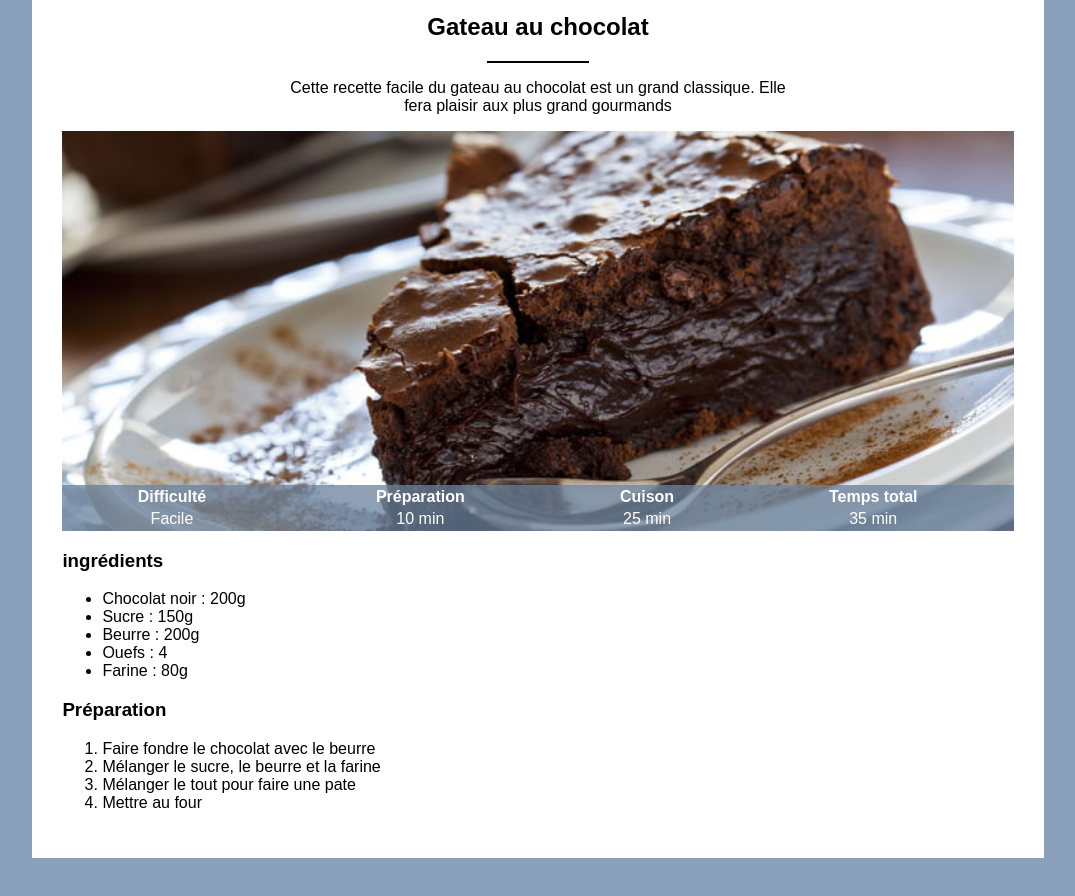
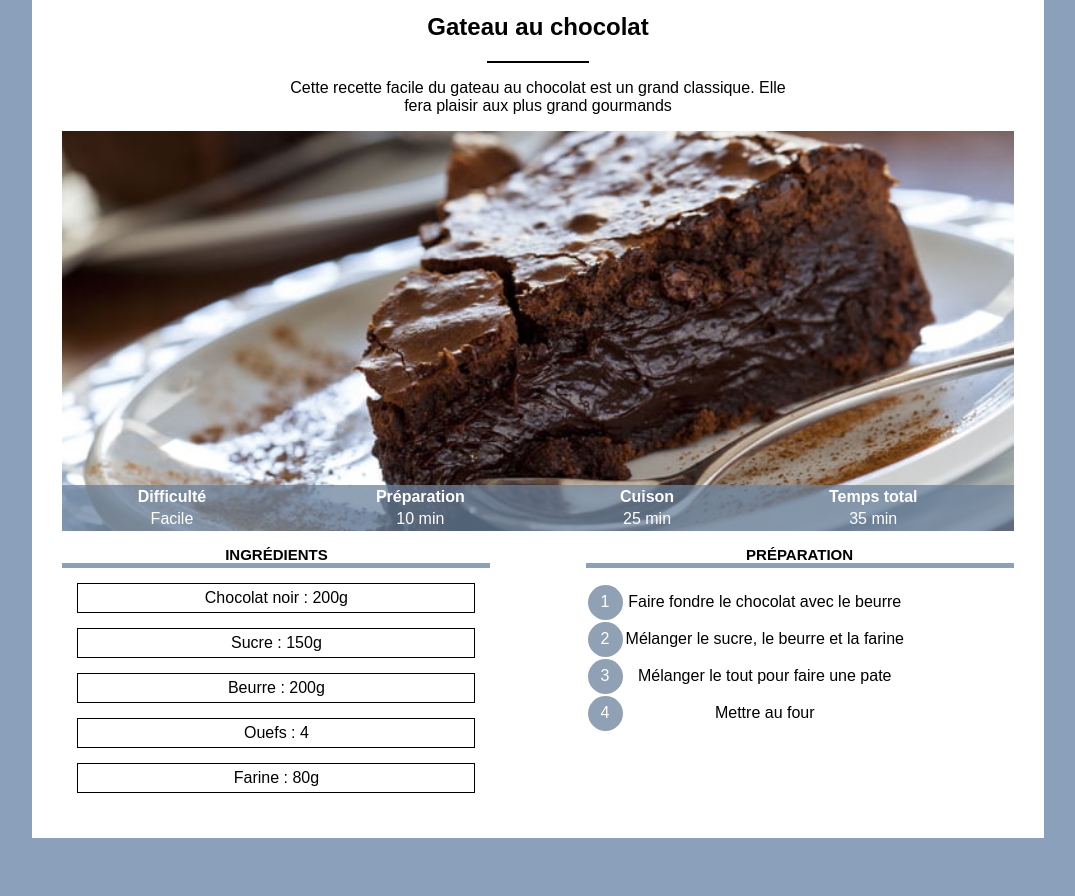
Before and after one commit to vivacefouefack/lavitrine, a plain HTML site: page index.html in a window 1280 px wide. Shown: the part 80-976 px from the top of the page, without its empty margins (102-1177 px from the left). Drawn offline with Linux system fonts and the light colour scheme.

Commit message:
Add files via upload

```diff
--- a/index.html
+++ b/index.html
@@ -22,7 +22,7 @@
 
         <div class="superpose">
             <img class="img" src="gateau.jpg" alt="image introuvable">
-            <table>
+            <table class="temps">
 
                 <tr>
                     <th>Difficulté</th>
@@ -38,24 +38,39 @@
                 </tr>
             </table>
         </div>
+        <div class="colonne1">
+            <h3>ingrédients</h3>
+            <p class="ingrediant">Chocolat noir : 200g</p>
+            <p class="ingrediant">Sucre : 150g</p>
+            <p class="ingrediant">Beurre : 200g</p>
+            <p class="ingrediant">Ouefs : 4</p>
+            <p class="ingrediant">Farine : 80g</p>
+        </div>
+        <div class="colonne2">
+            <h3>Préparation</h3>
+            <table class="prepation">
+                <tr>
+                    <td class="item">1</td>
+                    <td>Faire fondre le chocolat avec le beurre</td>
+                </tr>
+                <tr>
+                    <td class="item">2</td>
+                    <td>Mélanger le sucre, le beurre et la farine</td>
+                </tr>
+                <tr>
+                    <td class="item">3</td>
+                    <td>Mélanger le tout pour faire une pate</td>
+                </tr>
+                <tr>
+                    <td class="item">4</td>
+                    <td>Mettre au four</td>
+                </tr>
 
+            </table>
+            <ol>
 
-        <h3>ingrédients</h3>
-        <ul>
-            <li>Chocolat noir : 200g</li>
-            <li>Sucre : 150g</li>
-            <li>Beurre : 200g</li>
-            <li>Ouefs : 4</li>
-            <li>Farine : 80g</li>
-        </ul>
-
-        <h3>Préparation</h3>
-        <ol>
-            <li>Faire fondre le chocolat avec le beurre</li>
-            <li>Mélanger le sucre, le beurre et la farine</li>
-            <li>Mélanger le tout pour faire une pate</li>
-            <li>Mettre au four</li>
-        </ol>
+            </ol>
+        </div>
     </div>
 </body>
 </html>
--- a/styles.css
+++ b/styles.css
@@ -52,10 +52,48 @@ div.superpose{
     position: relative;
 }
 
-table{
+table.temps{
     position: absolute;
     bottom: 0;
     width: 100%;
     color:white;
     background-color: #6C829Dc0;
 }
+
+div.colonne1{
+    width: 45%;
+    display: inline-block;
+    margin-right: 10%;
+}
+
+div.colonne2{
+    float: right;
+    width: 45%;
+}
+
+h3{
+    text-align: center;
+    text-transform: uppercase;
+    font-size: 15px;
+    border-bottom: 5px solid #8BA1BB;
+}
+
+p.ingrediant{
+    border: 1px solid black;
+    margin: 15px;
+    text-align:center;
+    padding: 5px;
+}
+
+td.item{
+    background-color: #6C829Dc0;
+    color: white;
+    padding: 5px;
+    border-radius: 50%;
+    height: 25px;
+    width: 25px;
+}
+
+table.preparation{
+    vertical-align: top;
+}
```
